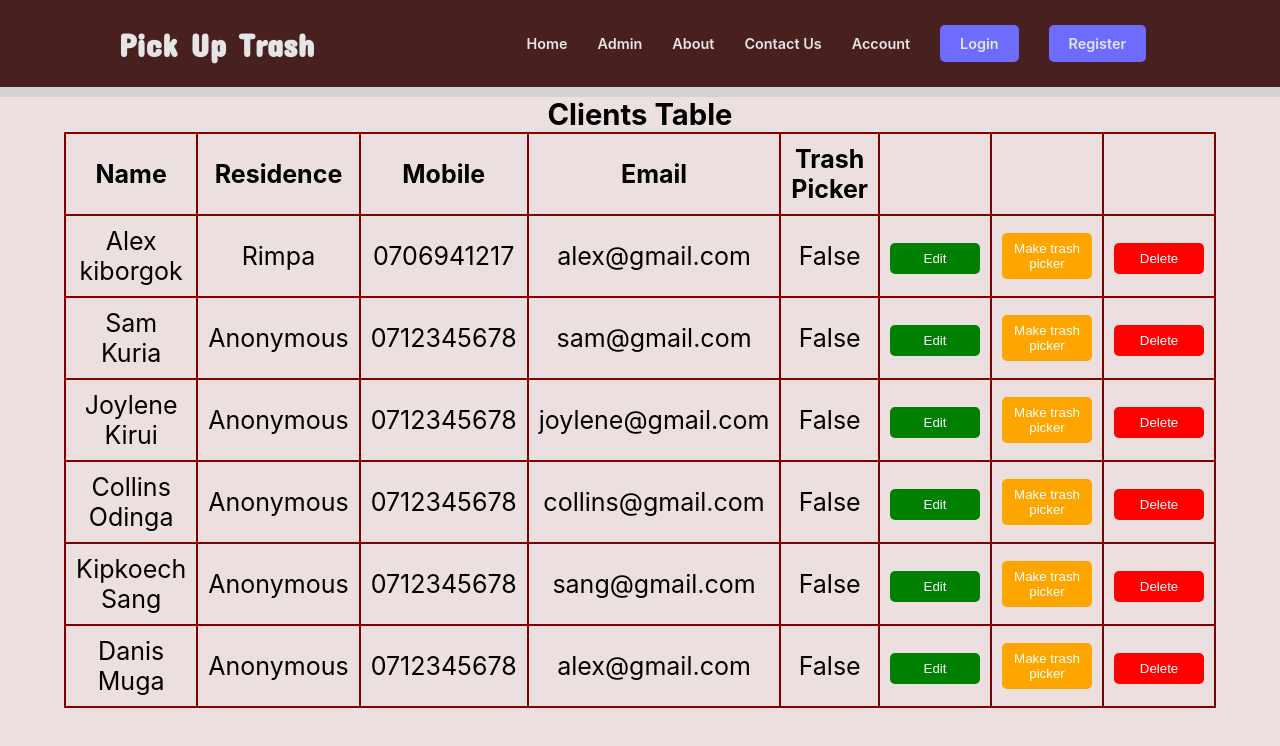
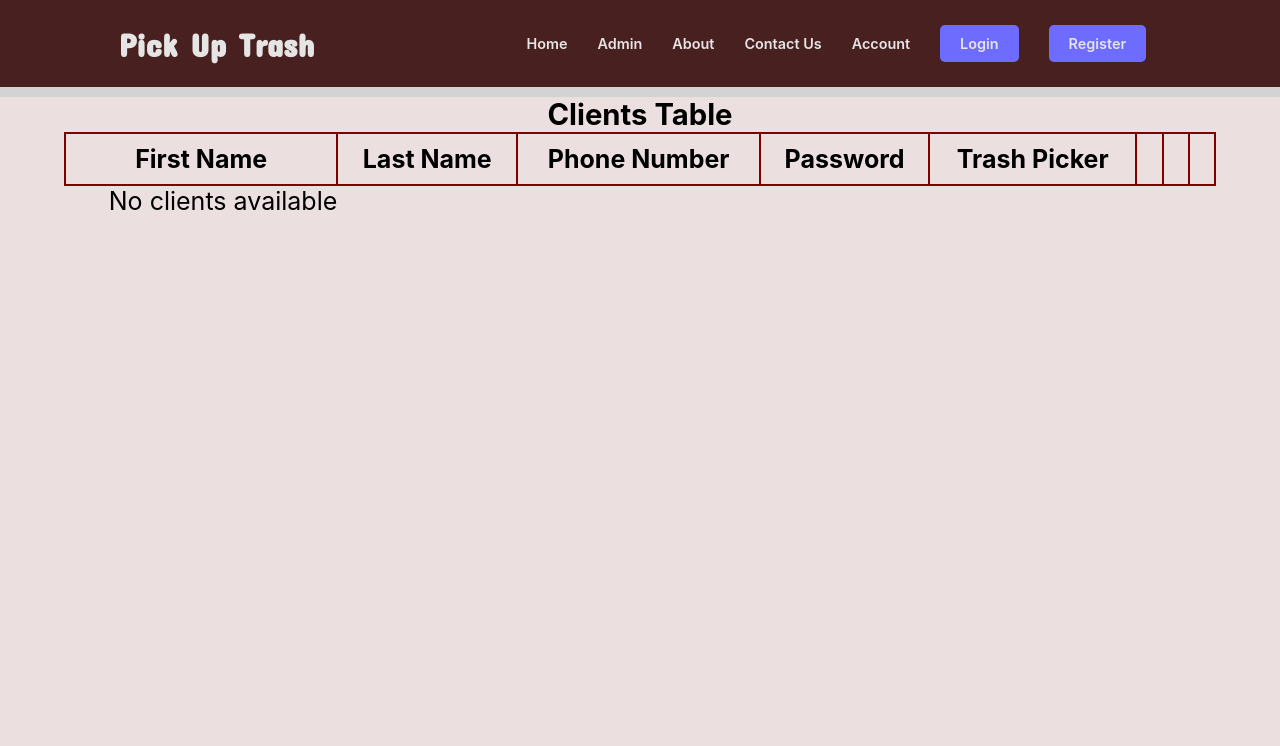
Before and after one commit to kiborgok/pick-up-trash, a React (Create React App) app: page /admin in a window 1280 px wide. Shown: the top 746 px of the page. Built offline with nearby package versions, Linux system fonts and the light colour scheme.

Commit message:
feature:connect signUp component with top level component

```diff
--- a/package.json
+++ b/package.json
@@ -9,6 +9,7 @@
     "@testing-library/jest-dom": "^5.16.2",
     "@testing-library/react": "^12.1.2",
     "@testing-library/user-event": "^13.5.0",
+    "md5": "^2.3.0",
     "react": "^17.0.2",
     "react-dom": "^17.0.2",
     "react-router-dom": "^6.2.1",
--- a/src/App.js
+++ b/src/App.js
@@ -1,4 +1,6 @@
 import {Routes, Route} from 'react-router-dom';
+import {useEffect, useState} from "react";
+import md5 from 'md5';
 
 import NavBar from "./components/navbar/NavBar";
 import HomePage from "./components/home/HomePage";
@@ -9,68 +11,59 @@ import LoginPage from "./components/login/LoginPage";
 import SignUpPage from "./components/signup/SignUpPage";
 import AccountPage from './components/account/AccountPage';
 
-function App(props) {
-      let clients = [
-        {
-            id: 1,
-            name: "Alex kiborgok",
-            residence: "Rimpa",
-            mobile: "0706941217",
-            email: "alex@gmail.com",
-            isTrashPicker: false
-        },
-        {
-            id: 2,
-            name: "Sam Kuria",
-            residence: "Anonymous",
-            mobile: "0712345678",
-            email: "sam@gmail.com",
-            isTrashPicker: false
-        },
-               {
-            id: 3,
-            name: "Joylene Kirui",
-            residence: "Anonymous",
-            mobile: "0712345678",
-            email: "joylene@gmail.com",
-            isTrashPicker: false
-        },
-        {
-            id: 4,
-            name: "Collins Odinga",
-            residence: "Anonymous",
-            mobile: "0712345678",
-            email: "collins@gmail.com",
-            isTrashPicker: false
-        },
-        {
-            id: 5,
-            name: "Kipkoech Sang",
-            residence: "Anonymous",
-            mobile: "0712345678",
-            email: "sang@gmail.com",
-            isTrashPicker: false
-        },
-        {
-            id: 6,
-            name: "Danis Muga",
-            residence: "Anonymous",
-            mobile: "0712345678",
-            email: "alex@gmail.com",
-            isTrashPicker: false
-        }
-    ]
+function App() {
+      let clients = []
+
+
+
+    let initialstate = {
+        firstName: "",
+        lastName: "",
+        phoneNumber: "",
+        location: "",
+        password: "",
+        confirmPassword: ""
+    }
+
+    let [signUpData, setSignUpData] = useState(initialstate);
+    let [users, setUsers] = useState(clients);
+
+    let handleChange = (e) => {
+        const {name, value} = e.target;
+        setSignUpData({
+            ...signUpData,
+            [name]:value
+        });
+    }
+
+    let handleSubmit = (e) => {
+        e.preventDefault();
+        let usersLength = users.length;
+        let newUser = signUpData;
+        newUser.id = usersLength + 1;
+        let hash = md5(newUser.password)
+        newUser.password = hash
+        setUsers([...users, newUser]);
+        setSignUpData(initialstate);
+    }
+
+
+
+    useEffect(() => {
+
+    },[users])
+
   return (
     <>
       <NavBar />
       <Routes>
         <Route path='/' element={<HomePage />} />
-        <Route path='/admin' element={<AdminPage {...props} clients={clients} />} />
+        <Route path='/admin' element={<AdminPage userData={users} />} />
         <Route path='/about' element={<AboutPage />} />
         <Route path='/contact' element={<ContactPage />} />
         <Route path='/account' element={<AccountPage />} />
         <Route path='/login' element={<LoginPage />} />
-        <Route path='/register' element={<SignUpPage />} />
+        <Route path='/register' element={<SignUpPage signUpData={signUpData} handleChange={handleChange} handleSubmit={handleSubmit} />} />
       </Routes>
     </>
   );
--- a/src/components/account/AccountPage.jsx
+++ b/src/components/account/AccountPage.jsx
@@ -1,5 +1,5 @@
 import "./account.css";
-import { useState } from "react";
+//import { useState } from "react";
 
 
 function AccountPage() {
--- a/src/components/admin/AdminPage.jsx
+++ b/src/components/admin/AdminPage.jsx
@@ -2,9 +2,9 @@ import './admin.css';
 
 import {useState} from 'react';
 
-function AdminPage({clients}){
+function AdminPage({userData}){
 
-    const [users, setUsers] = useState(clients);
+    const [users, setUsers] = useState(userData);
 
     //Function to delete client from users table
     let handleDelete = (userId) => {
@@ -28,10 +28,10 @@ function AdminPage({clients}){
             <table>
                 <thead>
                     <tr>
-                        <th>Name</th>
-                        <th>Residence</th>
-                        <th>Mobile</th>
-                        <th>Email</th>
+                        <th>First Name</th>
+                        <th>Last Name</th>
+                        <th>Phone Number</th>
+                        <th>Password</th>
                         <th>Trash Picker</th>
                         <th></th>
                         <th></th>
@@ -40,13 +40,14 @@ function AdminPage({clients}){
                 </thead>
                 <tbody>
                     {
+                        users.length === 0 ? <tr>No clients available</tr> :
                         users.map(user => {
                             return (
                                 <tr key={user.id}>
-                                    <td>{user.name}</td>
-                                    <td>{user.residence}</td>
-                                    <td>{user.mobile}</td>
-                                    <td>{user.email}</td>
+                                    <td>{user.firstName}</td>
+                                    <td>{user.lastName}</td>
+                                    <td>{user.phoneNumber}</td>
+                                    <td>{user.location}</td>
                                     <td>{user.isTrashPicker ? "True" : "False"}</td>
                                     <td>
                                         <button className='edit'>Edit</button>
--- a/src/components/contact/ContactPage.jsx
+++ b/src/components/contact/ContactPage.jsx
@@ -1,5 +1,5 @@
 import "./contact.css"
-import { FontAwesomeIcon } from '@fortawesome/react-fontawesome'
+//import { FontAwesomeIcon } from '@fortawesome/react-fontawesome'
 function ContactPage(){
     return(
      <div className="contactcontainer">
--- a/src/components/signup/SignUpPage.jsx
+++ b/src/components/signup/SignUpPage.jsx
@@ -1,24 +1,6 @@
 import "./signup.css";
-import {useState} from 'react'
 
-function SignUpPage(){
-    let initialstate = {
-        firstName: "",
-        lastName: "",
-        phoneNumber: "",
-        password: "",
-        confirmPassword: ""
-    }
-
-    let [signUpData, setSignUpData] = useState(initialstate);
-
-    let handleChange = (e) => {
-        const {name, value} = e.target;
-        setSignUpData({
-            ...signUpData,
-            [name]:value
-        });
-    }
+function SignUpPage({handleChange, handleSubmit, signUpData}){
 
     return (
       <section className="back">
@@ -69,6 +51,22 @@ function SignUpPage(){
               />
             </div>
             <br />
+
+            <div className="form-inputs">
+              <label htmlFor="location" className="form-label">
+                Location
+              </label>
+              <br />
+              <input
+                id="location"
+                type="text"
+                name="location"
+                className="form-input"
+                placeholder="Location"
+                value={signUpData.location}
+                onChange={handleChange}
+              />
+            </div>
             <div className="form-inputs">
               <label htmlFor="password" className="form-label">
                 Password
@@ -92,7 +90,7 @@ function SignUpPage(){
               <br />
               <input
                 id="confirmPassword"
-                type="confirmPassword"
+                type="password"
                 name="confirmPassword"
                 className="form-input"
                 placeholder="********"
```
Also changed, not shown: 1 other file (tests, documents, lock files or other folders).
